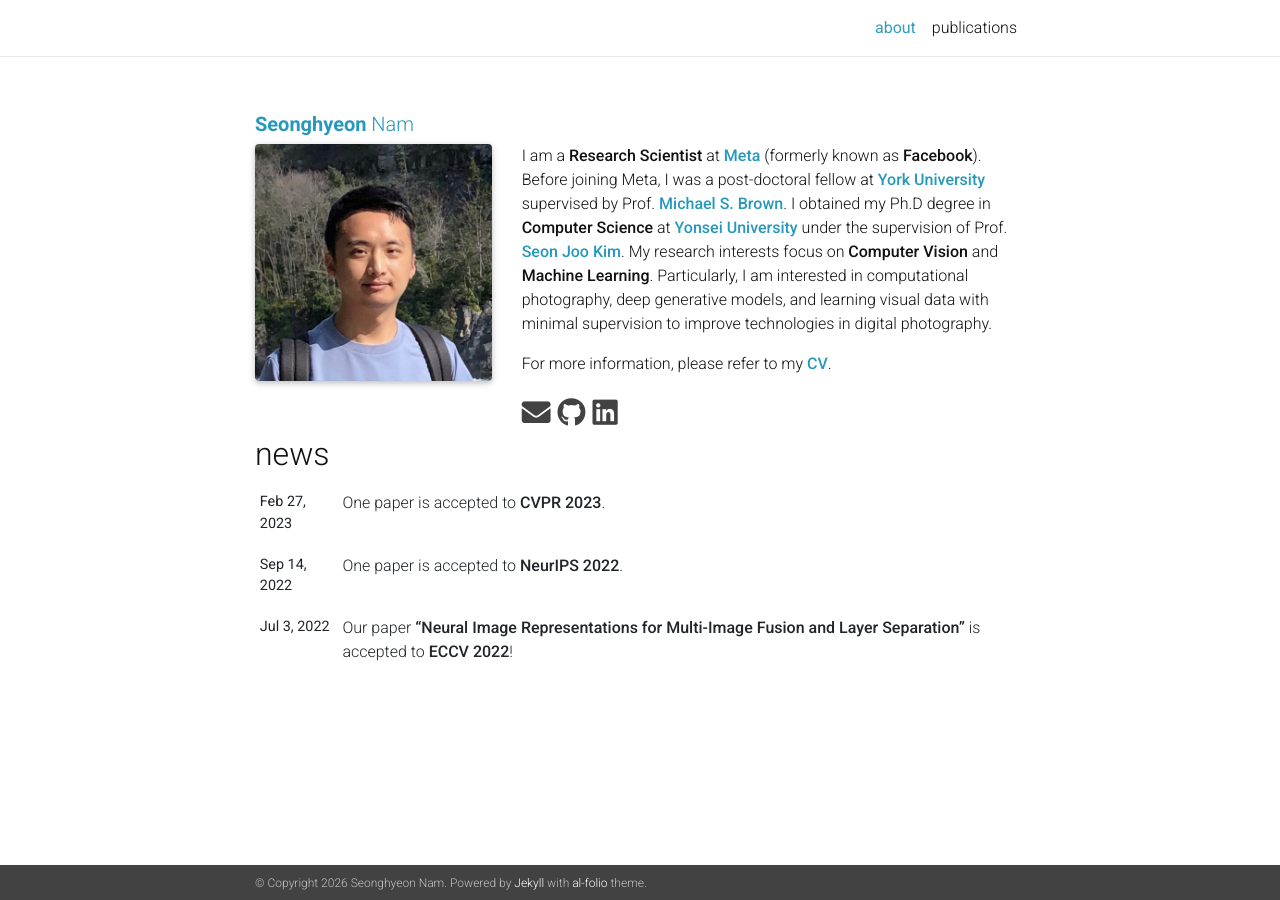
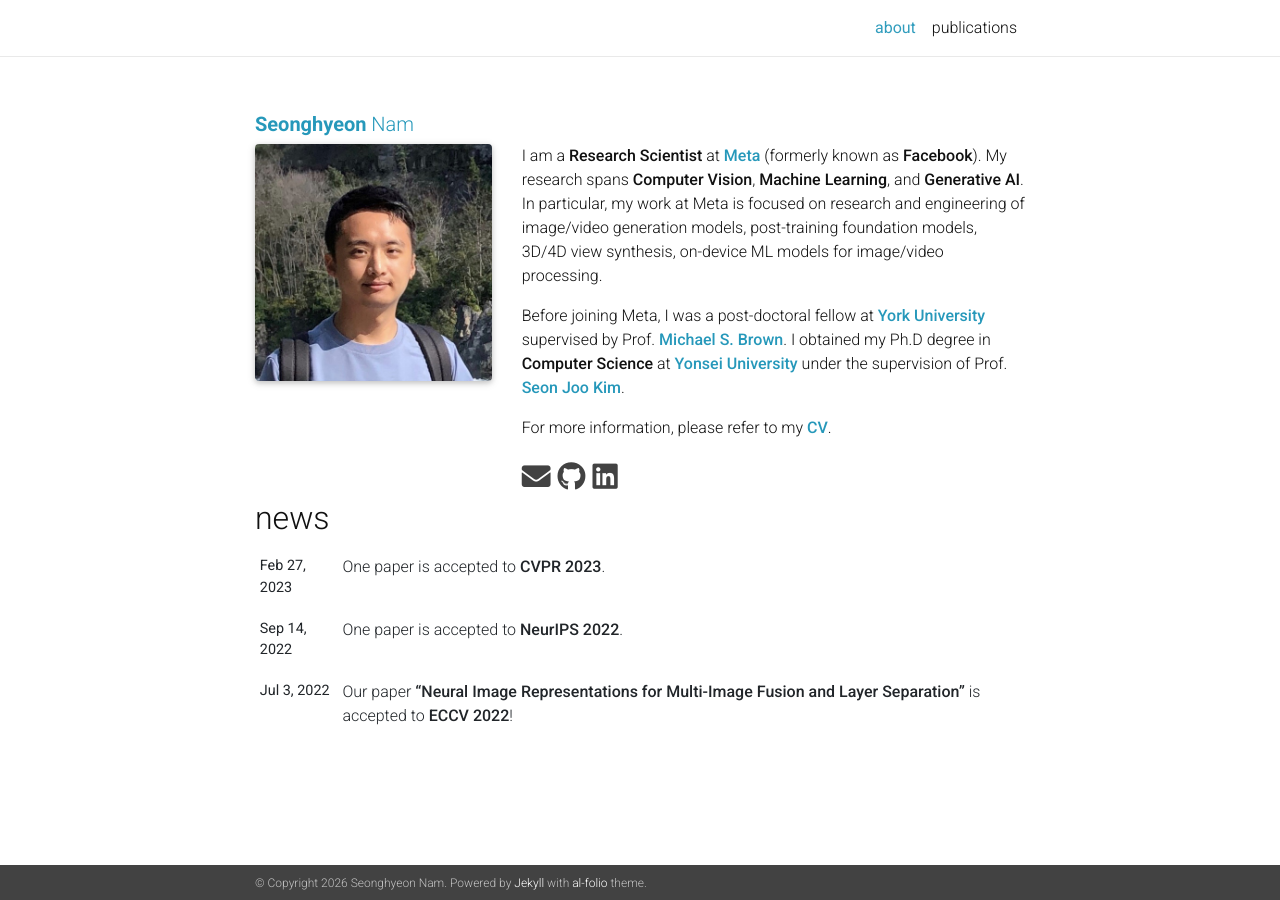
Before and after one commit to shnnam/shnnam.github.io, a Jekyll site: the page built from _pages/about.md, in a window 1280 px wide. Built offline with Jekyll 4.4.1, drawn with Linux system fonts in a browser that asks for light colours; nearby versions of some CDN libraries; a style sheet for code colours, icons or effects is not loaded.

Commit message:
update website

```diff
--- /dev/null
+++ b/_news/2026-06-01-news.markdown
@@ -0,0 +1,6 @@
+--
+layout: post
+date:   2026-01-06
+inline: true
+---
+One paper is accepted to **CVPR 2026**.
--- a/_pages/about.md
+++ b/_pages/about.md
@@ -16,6 +16,8 @@ news: true
 social: true
 ---
 
-I am a **Research Scientist** at [**Meta**](https://about.facebook.com/meta){:target="\_blank"} (formerly known as **Facebook**). Before joining Meta, I was a post-doctoral fellow at [**York University**](https://www.yorku.ca){:target="\_blank"} supervised by Prof. [**Michael S. Brown**](http://www.cse.yorku.ca/~mbrown){:target="\_blank"}. I obtained my Ph.D degree in **Computer Science** at [**Yonsei University**](https://www.yonsei.ac.kr){:target="\_blank"} under the supervision of Prof. [**Seon Joo Kim**](https://sites.google.com/site/seonjookim){:target="\_blank"}. My research interests focus on **Computer Vision** and **Machine Learning**. Particularly, I am interested in computational photography, deep generative models, and learning visual data with minimal supervision to improve technologies in digital photography.
+I am a **Research Scientist** at [**Meta**](https://about.facebook.com/meta){:target="\_blank"} (formerly known as **Facebook**). My research spans **Computer Vision**, **Machine Learning**, and **Generative AI**. In particular, my work at Meta is focused on research and engineering of image/video generation models, post-training foundation models, 3D/4D view synthesis, on-device ML models for image/video processing.
+
+Before joining Meta, I was a post-doctoral fellow at [**York University**](https://www.yorku.ca){:target="\_blank"} supervised by Prof. [**Michael S. Brown**](http://www.cse.yorku.ca/~mbrown){:target="\_blank"}. I obtained my Ph.D degree in **Computer Science** at [**Yonsei University**](https://www.yonsei.ac.kr){:target="\_blank"} under the supervision of Prof. [**Seon Joo Kim**](https://sites.google.com/site/seonjookim){:target="\_blank"}.
 
 For more information, please refer to my [**CV**](assets/pdf/CV_SeonghyeonNam.pdf){:target="\_blank"}.
```
Also changed, not shown: _bibliography/papers.bib (+8 -0 lines), 1 other file.
